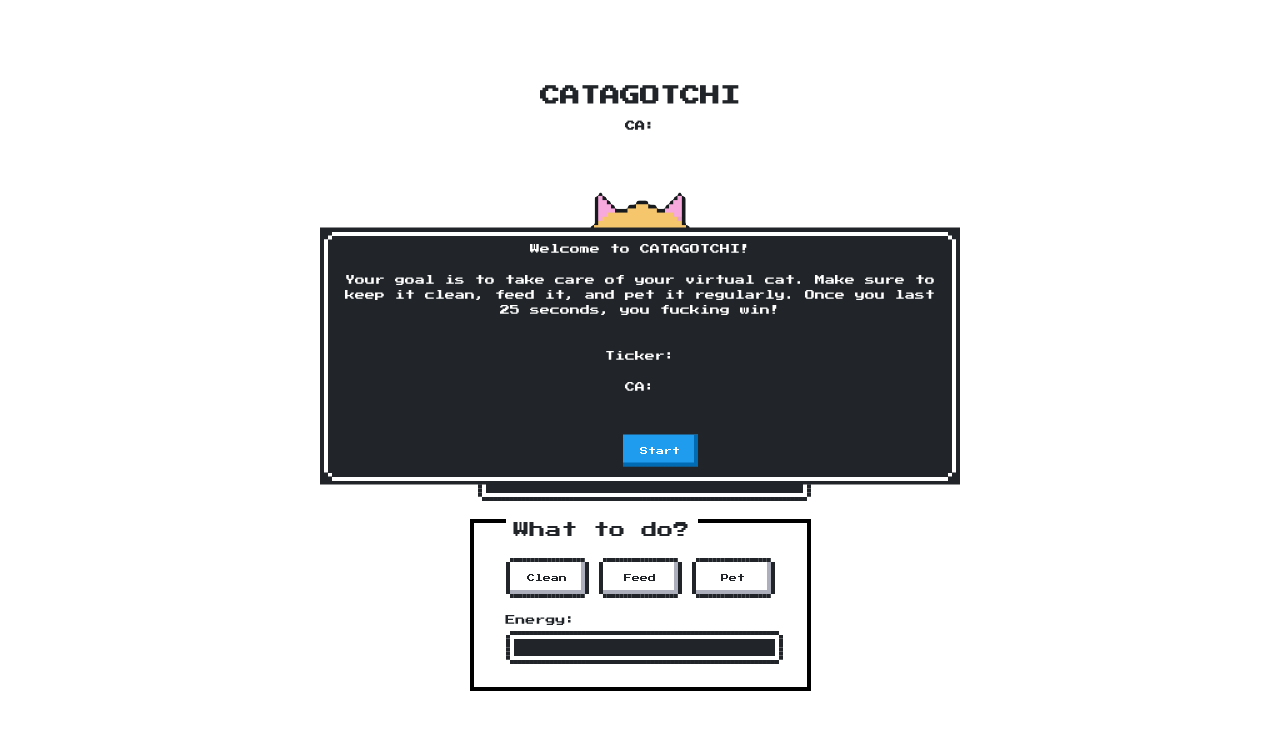
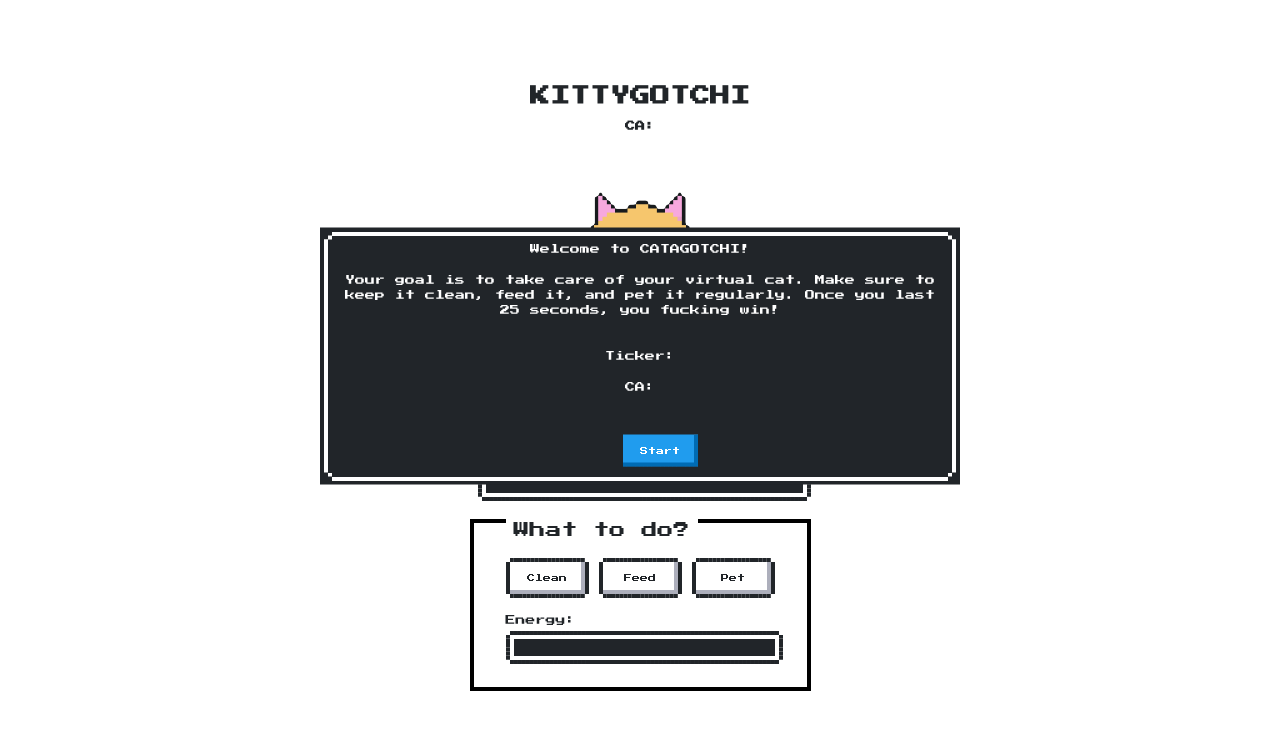
Before and after one commit to jjjoyosa/catagotchi, a website: page try.html in a window 1280 px wide. Shown: the part 44-774 px from the top of the page. Drawn offline with nearby package versions, Linux system fonts and the light colour scheme.

Commit message:
Update try.html

```diff
--- a/try.html
+++ b/try.html
@@ -6,7 +6,7 @@
     <link href="https://fonts.googleapis.com/css?family=Press+Start+2P" rel="stylesheet">
     <link href="https://unpkg.com/nes.css/css/nes.css" rel="stylesheet" />
     <link rel="stylesheet" href="style.css">
-    <title>Catagotchi</title>
+    <title>Kittygotchi</title>
 </head>
 <body>
 <div id="timer">Time: 0s</div>
@@ -33,7 +33,7 @@
     </a>
 </div>
 <br><br><br><br>
-<h1>CATAGOTCHI</h1>
+<h1>KITTYGOTCHI</h1>
 <h4>CA:</h4>
 <img id="picture" src="cat.png">
 <div class="progress-container">
```
